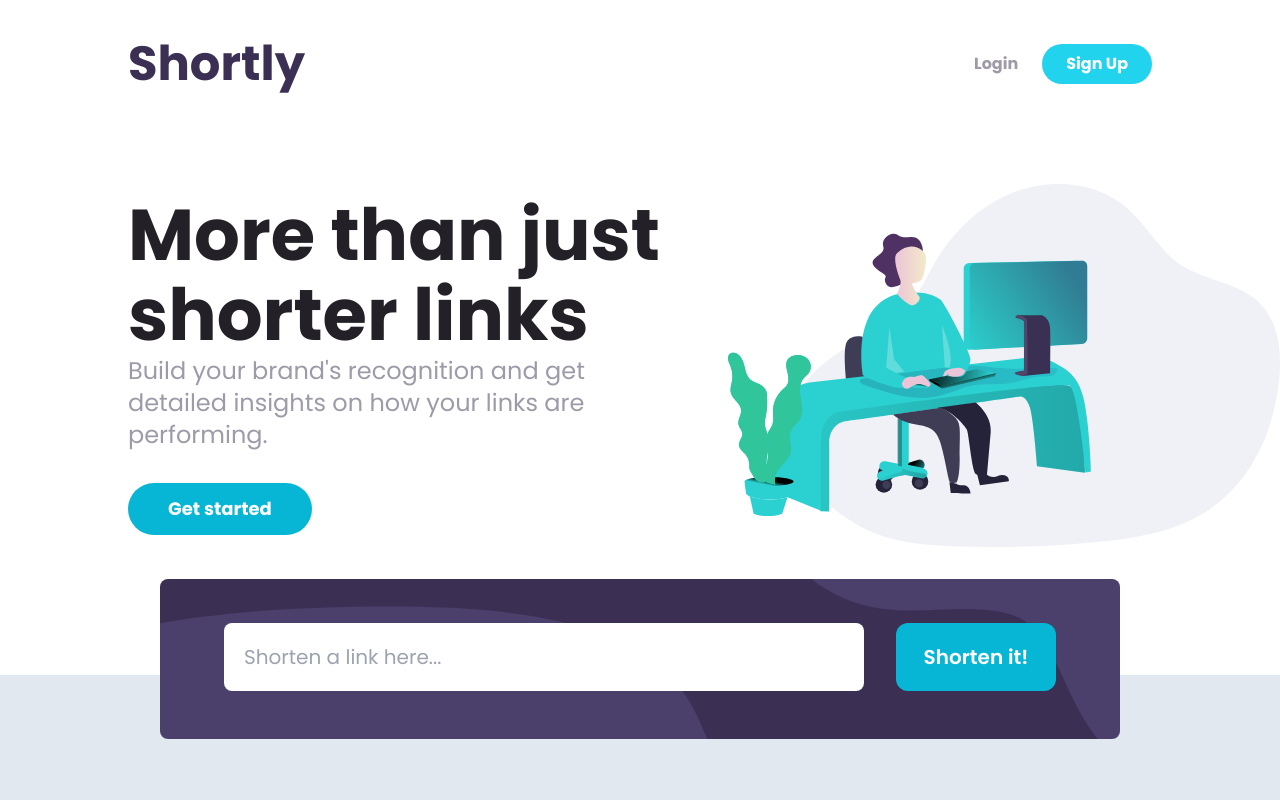
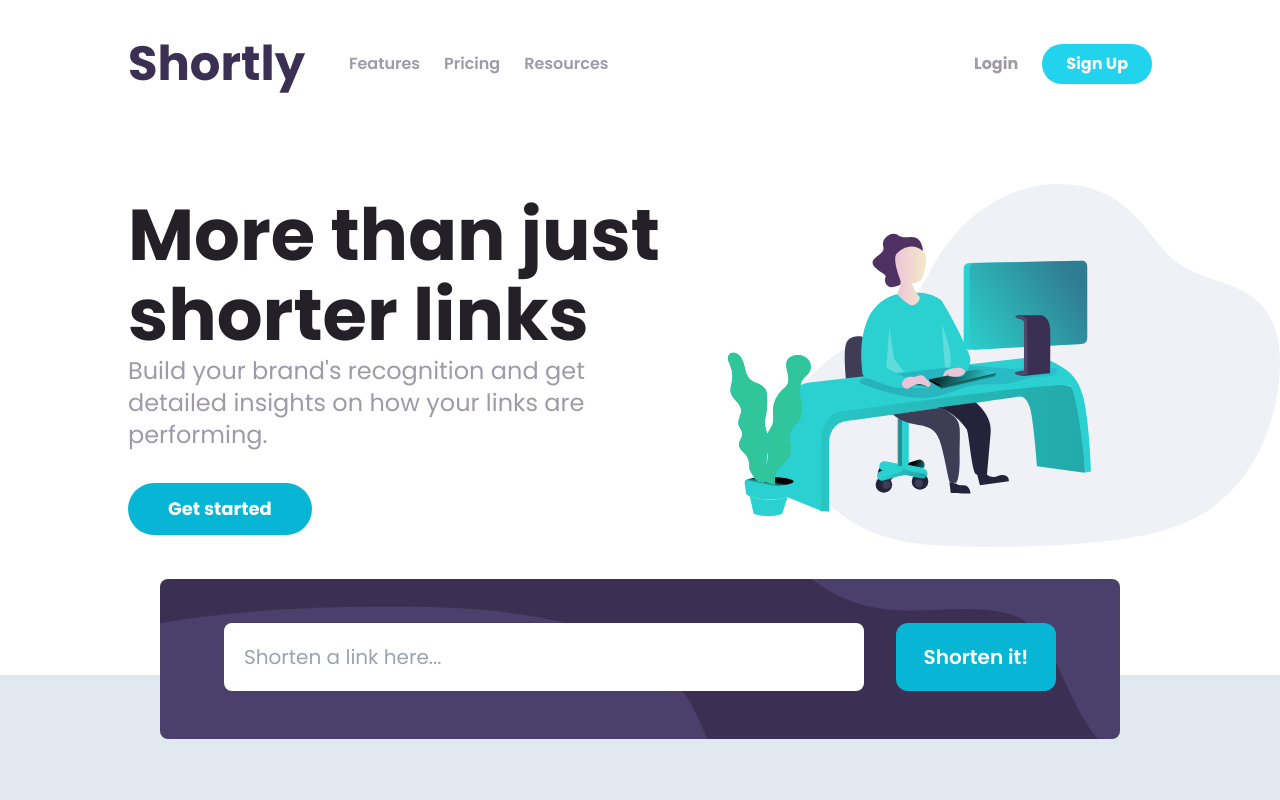
Before and after one commit to Segnities/URL-shortening-API-landing-page, a Next.js app: page / in a window 1280 px wide. Shown: the top 800 px of the page. Built offline with nearby package versions, Linux system fonts and the light colour scheme.

Commit message:
Fixing Nav styles

```diff
--- a/components/Nav.jsx
+++ b/components/Nav.jsx
@@ -29,17 +29,17 @@ export default function Nav() {
     <header className="w-full">
       <GeneralHeaderWrapper className="hidden md:flex justify-between mt-10 md:px-[10%]">
         <section className="flex justify-between">
-          <h2 className="font-bold text-5xl text-dark-violet ">Shortly</h2>
+          <h2 className="font-bold text-5xl text-dark-violet">Shortly</h2>
           <ul className="flex justify-between px-8 items-center">
             {
               links.map((link) => (
                 <li
-                  className="text-base first-letter:uppercase text-grayish-violet font-semibold  cursor-pointer mx-3 hover:text-very-dark-violet "
+                  className="text-base first-letter:uppercase font-semibold  cursor-pointer mx-3 hover:text-very-dark-violet "
                   key={link.id}
                 >
                   <a
                     href="#"
-                    className="text-base text-white font-semibold cursor-pointer hover:text-grayish-violet first-letter:uppercase">
+                    className="text-base text-grayish-violet font-semibold cursor-pointer hover:text-dark-violet first-letter:uppercase">
                     {link.title}
                   </a>
                 </li>
```
